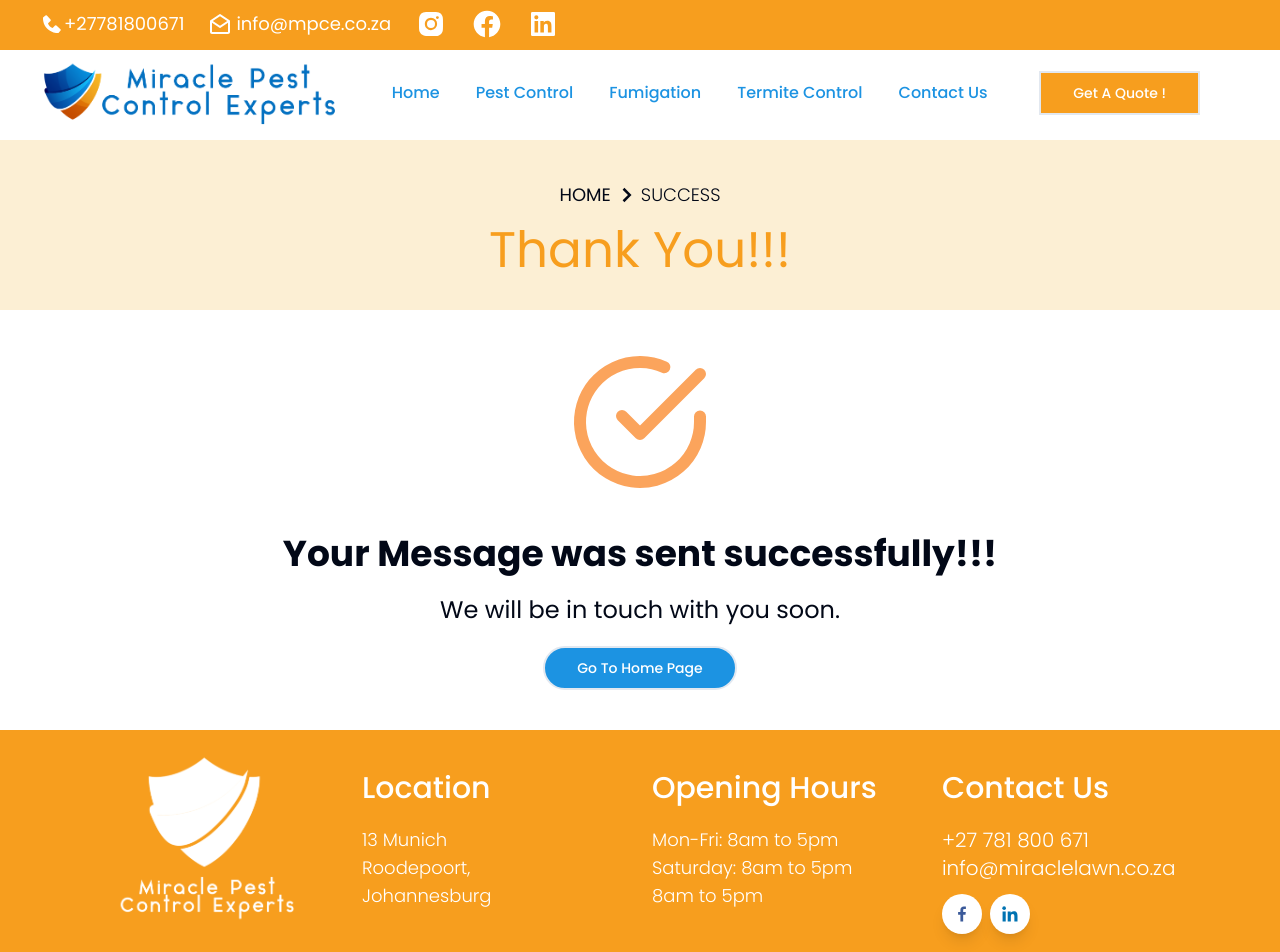
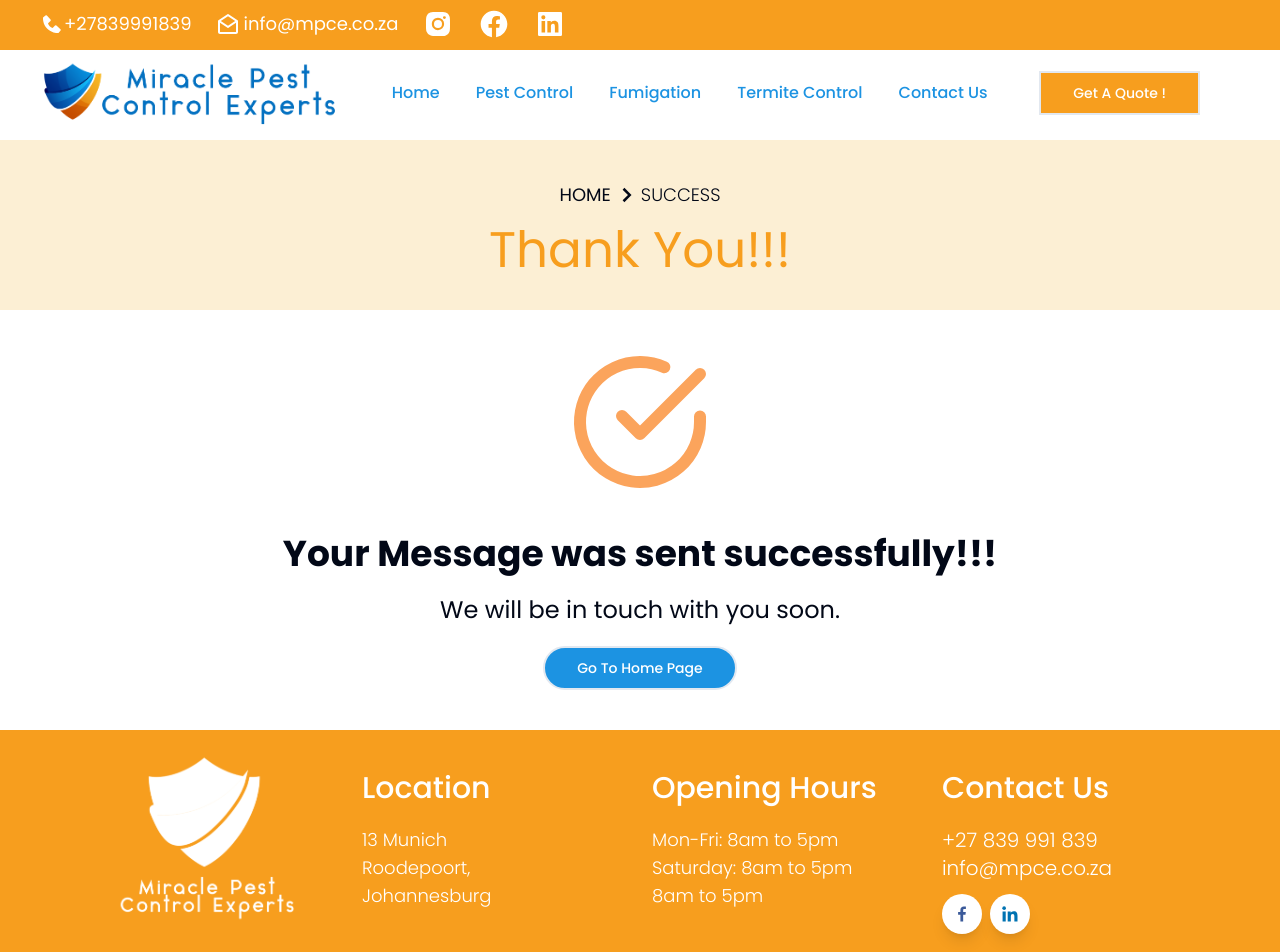
Before and after one commit to github-ka-shereen/miracle-pest-control-client, a Next.js app: page /thank-you in a window 1280 px wide. Shown: the top 952 px of the page. Built offline with nearby package versions, Linux system fonts and the light colour scheme.

Commit message:
Phone number change

```diff
--- a/package.json
+++ b/package.json
@@ -18,6 +18,7 @@
     "@radix-ui/react-slot": "^1.0.2",
     "@radix-ui/react-toggle": "^1.0.3",
     "@react-email/components": "0.0.17",
+    "@react-email/tailwind": "^0.0.16",
     "@strapi/blocks-react-renderer": "^1.0.1",
     "axios": "^1.6.8",
     "class-variance-authority": "^0.7.0",
--- a/src/app/contact/page.jsx
+++ b/src/app/contact/page.jsx
@@ -58,7 +58,7 @@ const Contact = () => {
                   <BiPhone className='text-2xl fill-current text-miracles' />
                 </div>
                 <p className='text-gray-600 text-md xl:text-lg'>
-                  Phone: +27 781 800 671
+                  Phone: +27 839 991 839
                 </p>
               </div>
               <div className='flex items-center gap-2'>
@@ -90,7 +90,7 @@ const Contact = () => {
           </div>
 
           <div className='lg:col-span-7 mb-16'>
-            <h2 className='text-miracles text-3xl font-bold'>Get in Touch</h2>
+            <h2 className='text-miracles text-3xl mb-3 font-bold'>Get in Touch</h2>
             <GoogleCaptchaWrapper>
               <HomeParallaxContact />
             </GoogleCaptchaWrapper>
--- a/src/components/HomeParallax.jsx
+++ b/src/components/HomeParallax.jsx
@@ -4,11 +4,11 @@ export const HomeParallax = () => {
   return (
     <div className='flex items-center gap-2 justify-center h-40 bg-fixed bg-parallax bg-cover'>
       <BiPhone className='w-10 h-10 hidden lg:flex text-white' />
-      <div className="flex flex-col items-center">
+      <div className='flex flex-col items-center'>
         <p className='lg:text-3xl text-xl p-5 text-center text-white'>
           Call Today For A Free Estimate
         </p>
-        <p className='lg:text-3xl -mt-2 text-xl text-white'>+27 781 800 671</p>
+        <p className='lg:text-3xl -mt-2 text-xl text-white'>+27 839 991 839</p>
       </div>
     </div>
   );
--- a/src/components/TopPart.js
+++ b/src/components/TopPart.js
@@ -13,7 +13,7 @@ const TopPart = () => {
         <div className='flex text-lg space-x-6'>
           <div className='flex items-center  hover:-translate-y-1 transition duration-300'>
             <BiSolidPhone className='w-6 h-6' />
-            <p>+27781800671</p>
+            <p>+27839991839</p>
           </div>
           <div className='flex items-center  gap-1 hover:-translate-y-1 transition duration-300'>
             <BiEnvelopeOpen className='w-6 h-6 ' />
--- a/src/components/layouts/footer/Footer.js
+++ b/src/components/layouts/footer/Footer.js
@@ -35,8 +35,8 @@ const Footer = () => {
           <div className='flex gap-5 items-center lg:items-start lg:text-start text-center flex-col'>
             <p className='text-3xl font-medium'>Contact Us</p>
             <p className='font-light text-xl'>
-              +27 781 800 671<br></br>
-              info@miraclelawn.co.za
+              +27 839 991 839<br></br>
+              info@mpce.co.za
             </p>
 
             <div className='flex -mt-2 gap-2'>
```
Also changed, not shown: 1 other file (tests, documents, lock files or other folders).
